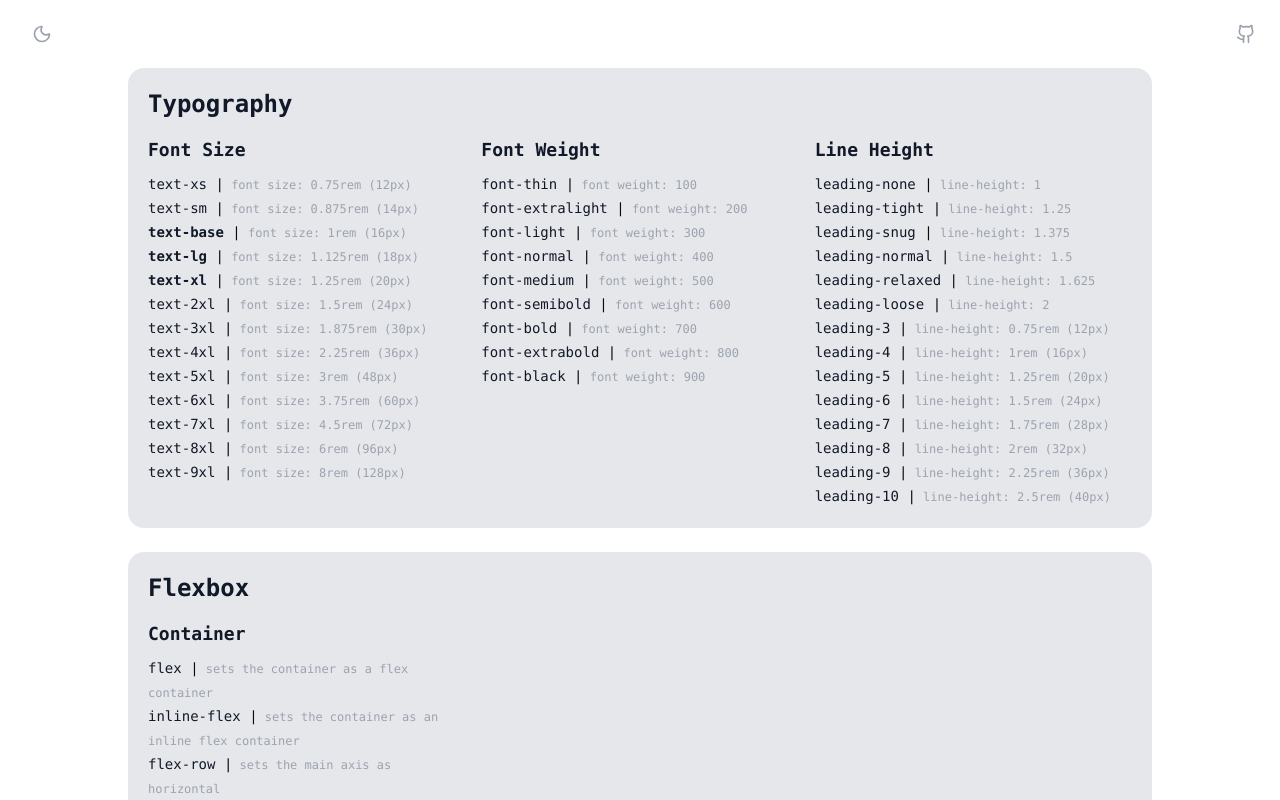
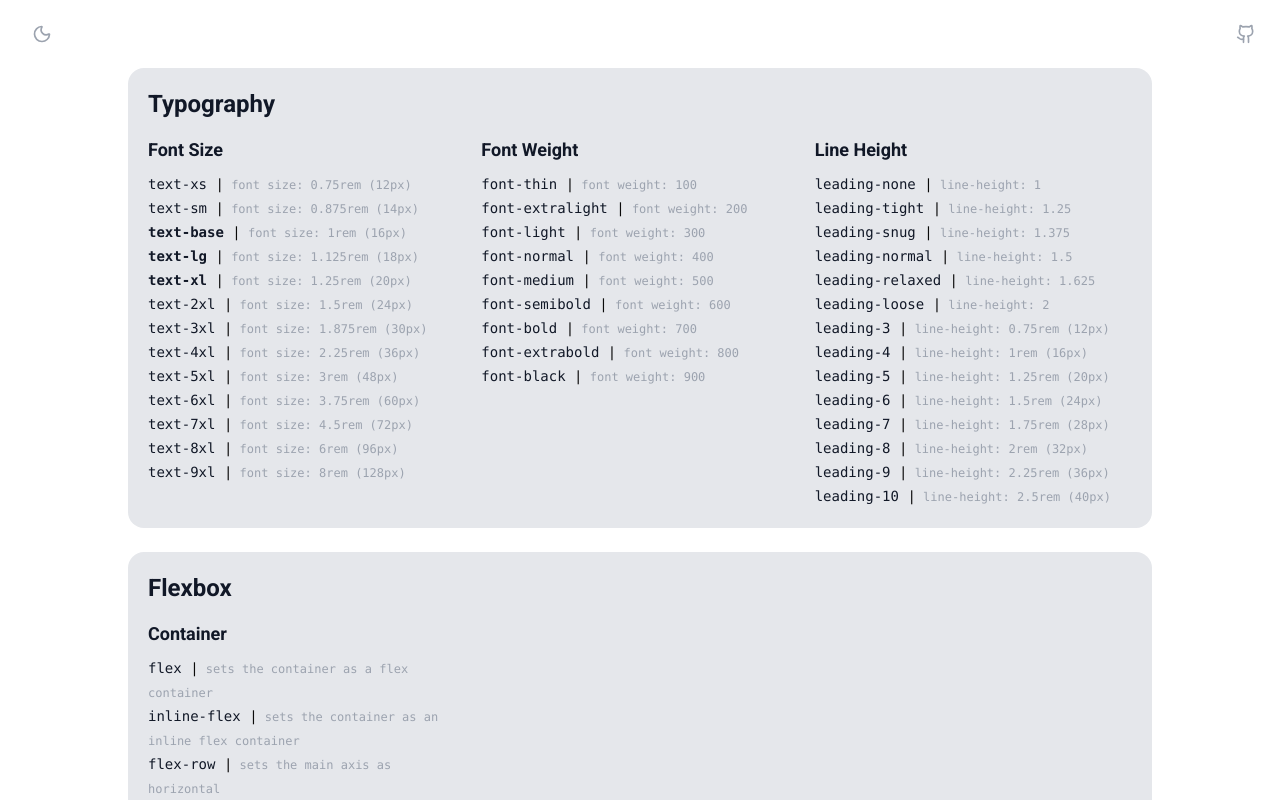
Before and after one commit to AlexandreMuralha/tailwind-cheatsheet, a Next.js app: page / in a window 1280 px wide. Shown: the top 800 px of the page. Built offline with nearby package versions, Linux system fonts and the light colour scheme.

Commit message:
update font type

```diff
--- a/src/app/globals.css
+++ b/src/app/globals.css
@@ -1,5 +1,3 @@
-/*@import url('https://fonts.googleapis.com/css2?family=Roboto:wght@400;500;700&display=swap');*/
-
 @tailwind base;
 @tailwind components;
 @tailwind utilities;
@@ -19,7 +17,7 @@
 }
 
 body {
-  font-family: 'Roboto', system-ui sans-serif;
+  font-family: 'Roboto', system-ui, sans-serif;
   /*color: rgb(var(--foreground-rgb));*/
   /*background: linear-gradient(*/
   /*    to bottom,*/
--- a/src/app/layout.tsx
+++ b/src/app/layout.tsx
@@ -1,9 +1,13 @@
 import type { Metadata } from 'next';
-import { Inter } from 'next/font/google';
+import { Roboto } from 'next/font/google';
 import './globals.css';
 import Header from './components/header';
 
-const inter = Inter({ subsets: ['latin'] });
+const roboto = Roboto({
+  weight: ['400', '500', '700'],
+  subsets: ['latin'],
+  display: 'swap',
+});
 
 export const metadata: Metadata = {
   title: 'Tailwind cheatsheet',
@@ -17,7 +21,7 @@ export default function RootLayout({
 }>) {
   return (
     <html lang="en">
-      <body className={inter.className}>
+      <body className={roboto.className}>
         <Header />
         {children}
       </body>
--- a/src/app/page.tsx
+++ b/src/app/page.tsx
@@ -5,8 +5,8 @@ import { content } from '@/app/content';
 export default function Home() {
   return (
     <main className="flex min-h-screen flex-col items-center justify-between px-24 pb-10">
-      <div className="z-10 w-full max-w-5xl items-center justify-between font-mono text-sm lg:flex">
-          <Main sectionContent={content}/>
+      <div className="z-10 w-full max-w-5xl items-center justify-between text-sm lg:flex">
+        <Main sectionContent={content} />
       </div>
     </main>
   );
--- a/tailwind.config.ts
+++ b/tailwind.config.ts
@@ -15,7 +15,14 @@ const config: Config = {
   theme: {
     extend: {
       fontFamily: {
-        sans: ['Roboto', 'Sans-serif'],
+        sans: [
+          'Roboto',
+          'system-ui',
+          '-apple-system',
+          'BlinkMacSystemFont',
+          'Segoe UI',
+          'sans-serif',
+        ],
       },
       borderRadius: {
         lg: 'var(--radius)',
```
